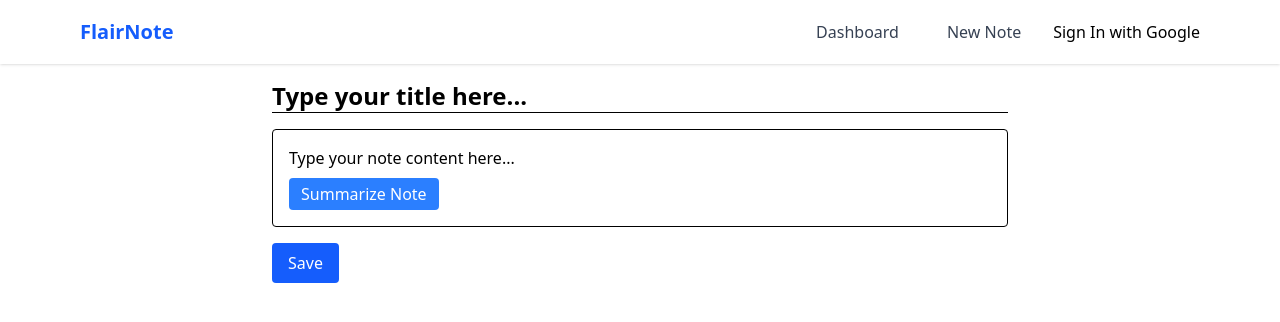
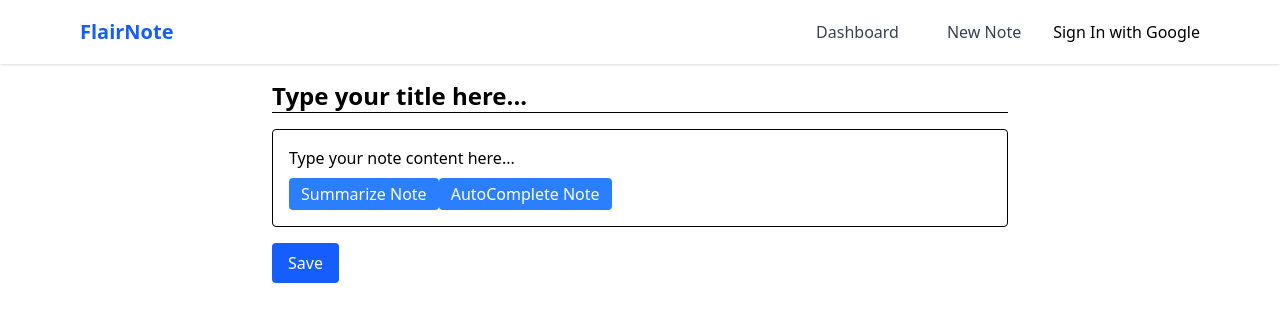
Before and after one commit to Sunistha-Agarwal/AI-Note-Assistant, a React (Vite) app: page /note/1 in a window 1280 px wide. Shown: the top 322 px of the page. Built offline with nearby package versions, Linux system fonts and the light colour scheme; no server answers.

Commit message:
feat:Add autocomplete note with gemini API

```diff
--- a/src/components/NoteEditor.jsx
+++ b/src/components/NoteEditor.jsx
@@ -10,7 +10,7 @@ import StarterKit from "@tiptap/starter-kit";
 import Underline from "@tiptap/extension-underline";
 import Highlight from "@tiptap/extension-highlight";
 import Link from "@tiptap/extension-link";
-import { summarizeNote } from "../services/geminiService";
+import { summarizeNote,completeNote } from "../services/geminiService";
 
 export default function NoteEditor({ content, onChange }) {
   const editor = useEditor({
@@ -45,6 +45,16 @@ export default function NoteEditor({ content, onChange }) {
         setSummary(summary);
       }
     });
+  }
+
+  function handleAutoComplete(){
+    if(!editor) return;
+    const currentContent = editor.getText();
+
+    completeNote(currentContent).then((response)=>{
+      if(editor && response)
+      editor.commands.setContent(response)
+    })
   }
 
   return (
@@ -136,6 +146,12 @@ export default function NoteEditor({ content, onChange }) {
       >
         Summarize Note
       </button>
+      <button
+        onClick={handleAutoComplete}
+        className="mt-2 px-3 py-1 bg-blue-500 text-white rounded"
+      >
+        AutoComplete Note
+      </button>
       {summary && (
         <div className="mt-4 p-3 bg-gray-100 rounded border">
           <strong>Summary:</strong>
```
